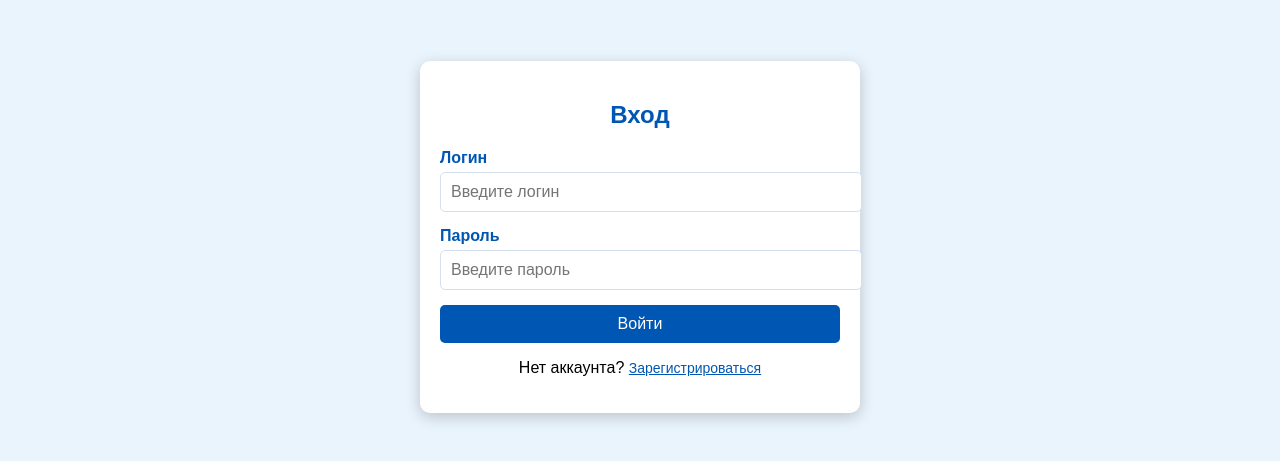
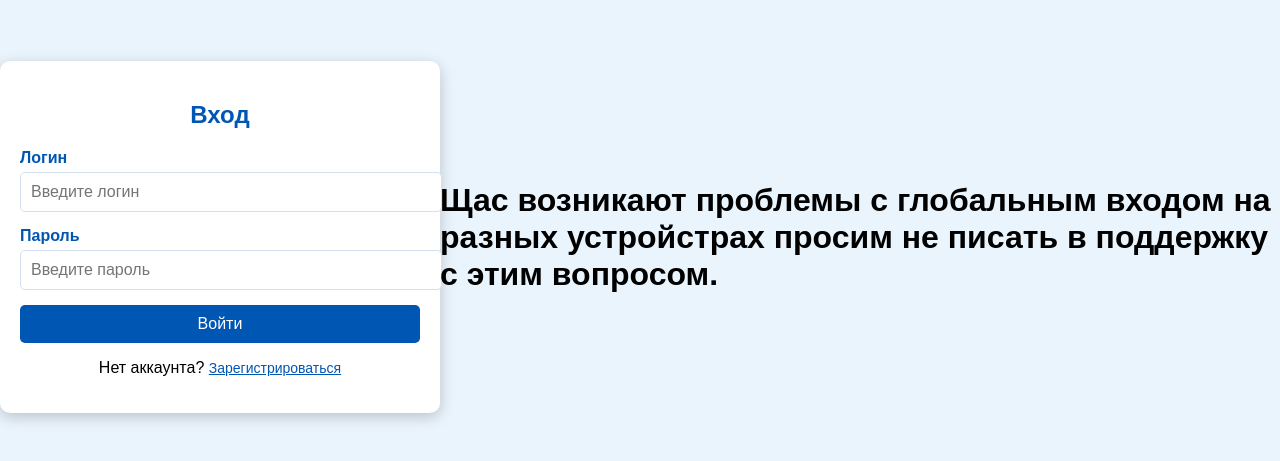
Before and after one commit to PlayRolls-PlayFun/PlayFun, a plain HTML site: page index.html in a window 1280 px wide. Shown: the part 163-624 px from the top of the page. Drawn offline with Linux system fonts and the light colour scheme; files that its build step writes are made by us from their sources.

Commit message:
Update index.html

```diff
--- a/index.html
+++ b/index.html
@@ -45,5 +45,6 @@
         </div>
     </div>
     <script src="script.js"></script> <!-- Подключение JavaScript -->
+    <h1>Щас возникают проблемы с глобальным входом на разных устройстрах просим не писать в поддержку с этим вопросом.</h1>
 </body>
 </html>
```
